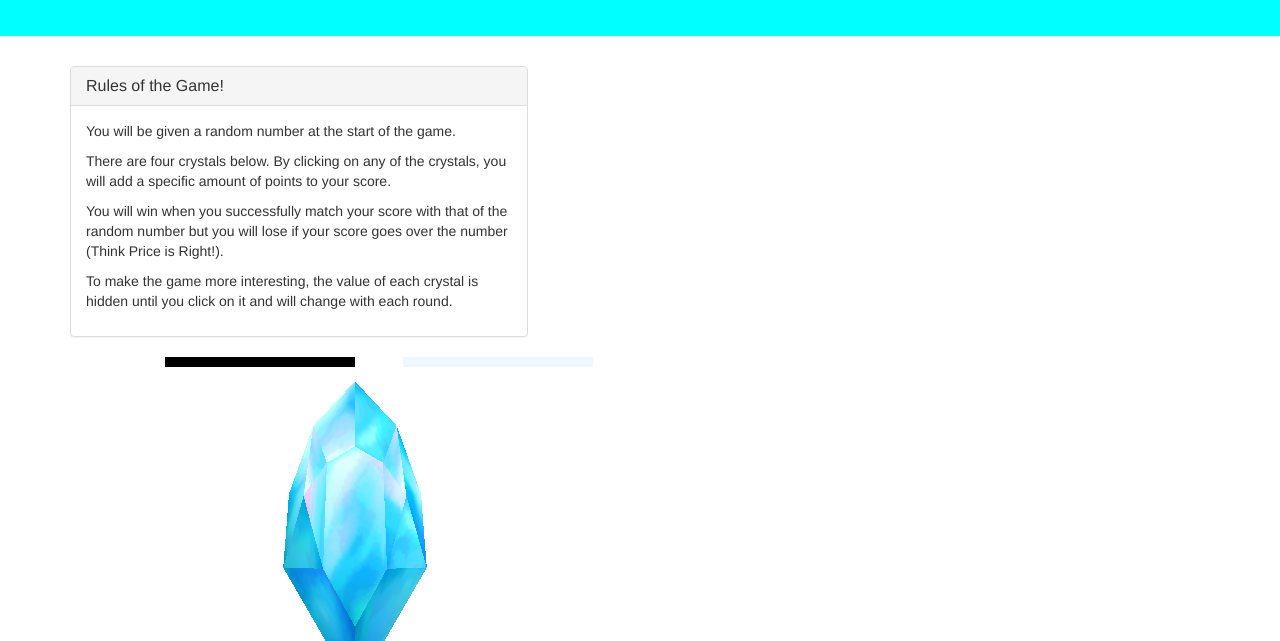
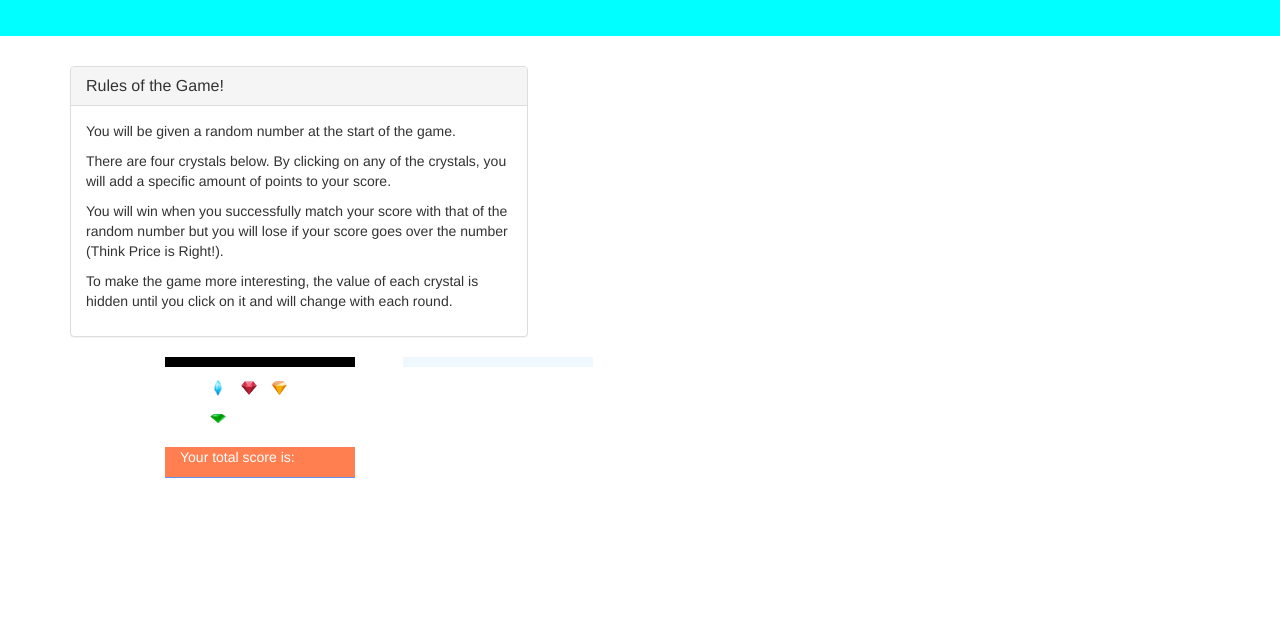
Before and after one commit to michaelbeat/unit-4-game, a plain HTML site: page index.html in a window 1280 px wide. Shown: the part 159-800 px from the top of the page. Drawn offline with nearby package versions, Linux system fonts and the light colour scheme.

```diff
--- a/assets/css/style.css
+++ b/assets/css/style.css
@@ -42,8 +42,32 @@
     font-size: 30px;
 }
 
+.jrow {
+    content: "";
+    display: table;
+    clear: both;
+}
+
 #jewel1 {
     margin-left: 15px;
     width: 15%;
     float: left;
 }
+
+#jewel2 {
+    margin-left: 15px;
+    width: 15%;
+    float: left;
+}
+
+#jewel3 {
+    margin-left: 15px;
+    width: 15%;
+    float: left;
+}
+
+#jewel4 {
+    margin-left: 15px;
+    width: 15%;
+    float: left;
+}
--- a/index.html
+++ b/index.html
@@ -59,15 +59,15 @@
                 <div class="col-md-1"></div>
                 <div class="col-md-4 win-lose-counter"></div>
             </div>
-            <div class="row">
+            <div class="jrow">
                 <div class="col-md-3 crystal-images">
-                    <p id="jewel1"><img src="./assets/images/blue-crystal.png" /></p>
+                    <p id="jewel1"><img src="./assets/images/blue-crystal.png" width="100%" /></p>
 
-                    <p id="jewel2"><img src="./assets/images/red-crystal.png" /></p>
+                    <p id="jewel2"><img src="./assets/images/red-crystal.png" width="100%" /></p>
 
-                    <p id="jewel3"><img src="./assets/images/orange-crystal.png" /></p>
+                    <p id="jewel3"><img src="./assets/images/orange-crystal.png" width="100%" /></p>
 
-                    <p id="jewel4"><img src="./assets/images/green-crystal.png" /></p>
+                    <p id="jewel4"><img src="./assets/images/green-crystal.png" width="100%" /></p>
 
                 </div>
             </div>
```
